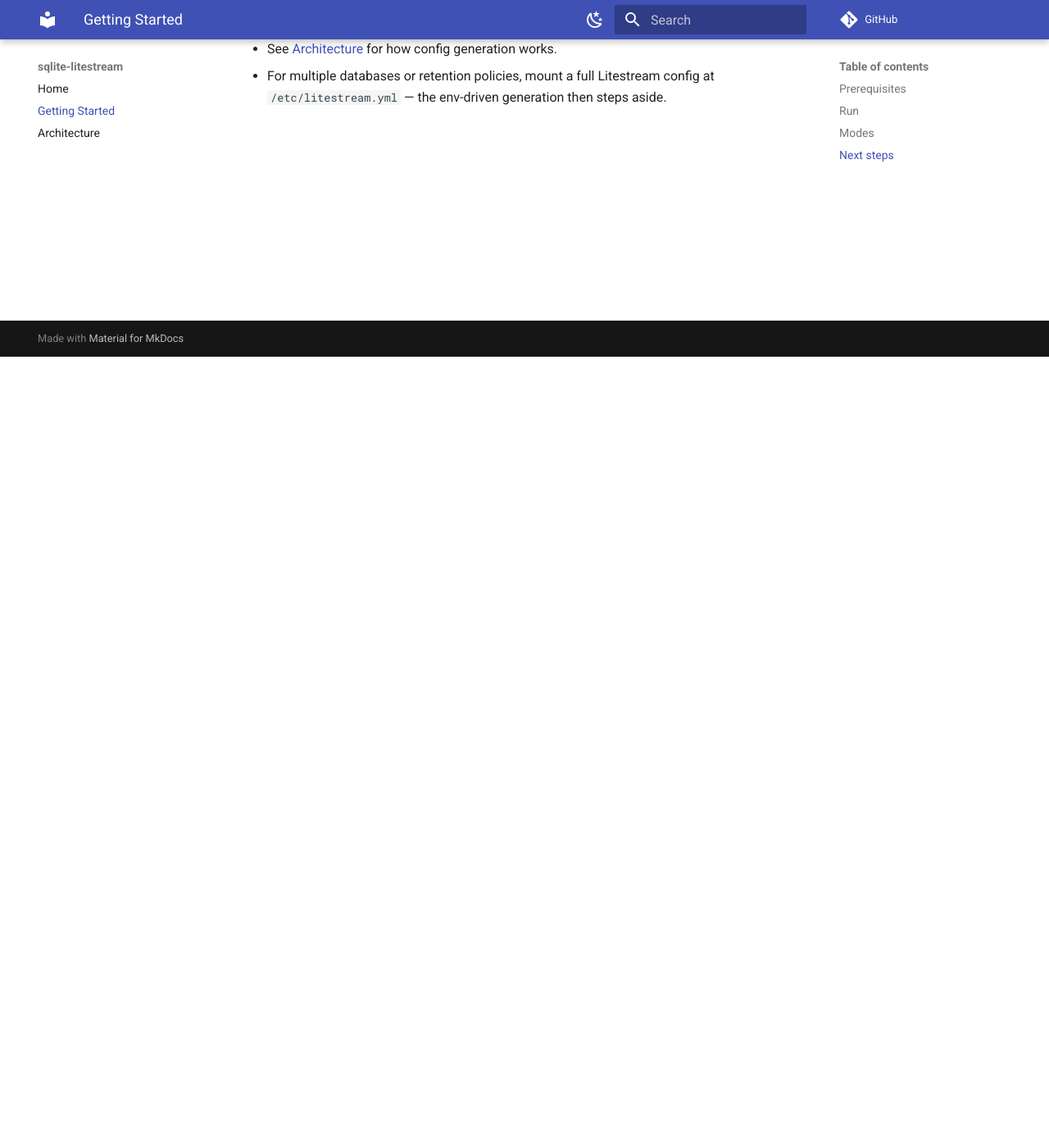
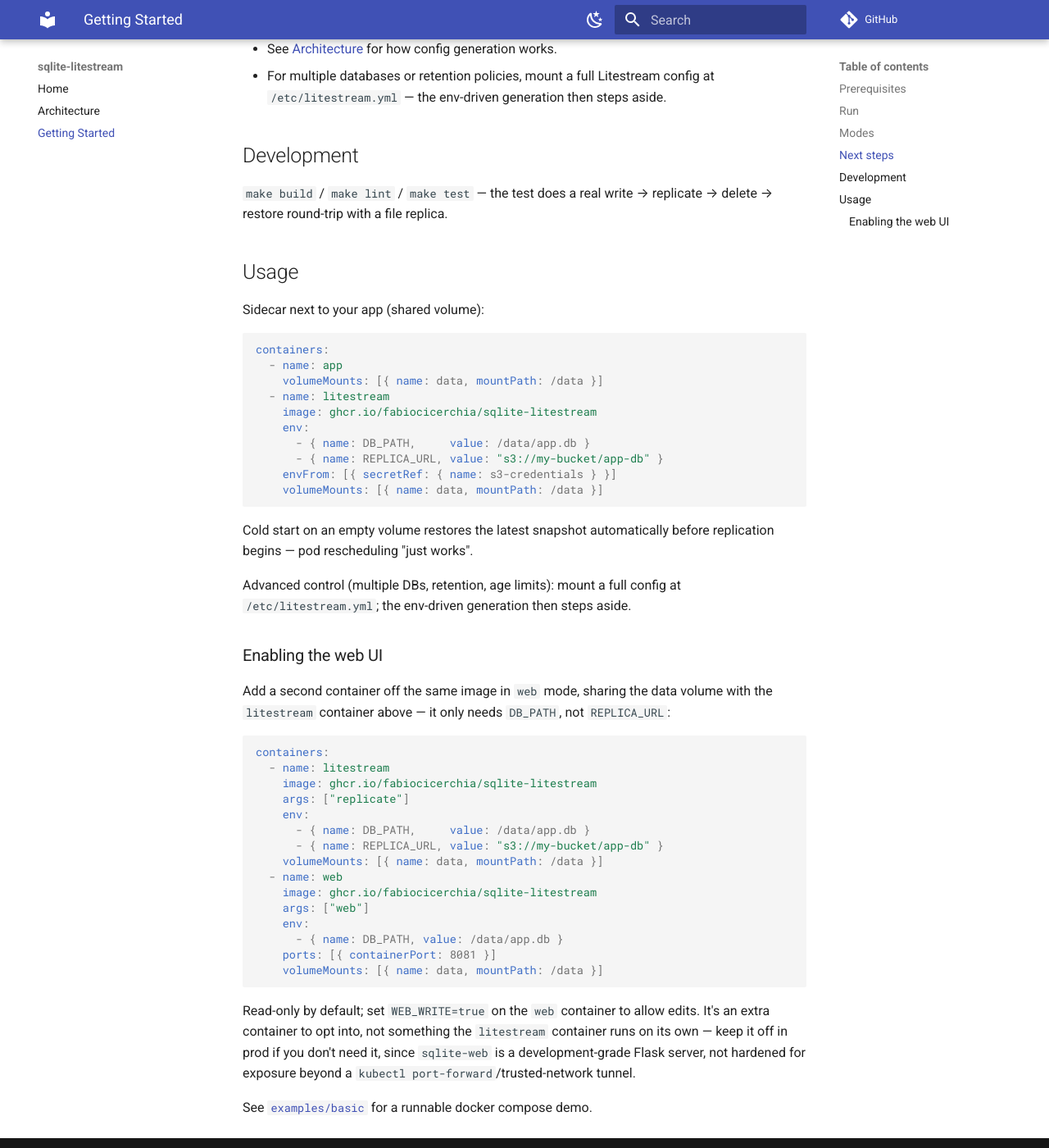
Before and after one commit to fabiocicerchia/sqlite-litestream, an MkDocs documentation site: the page built from docs/getting-started.md, in a window 1280 px wide and 1400 px high, scrolled down 965 px. Shown: the whole window at 82% size. Built offline with MkDocs 1.6.1 and Material for MkDocs 9.7.7, drawn with Linux system fonts in a browser that asks for light colours; comment, search, counter and statistics services are not loaded.

Commit message:
docs: move reference material out of the README
Configuration, architecture notes and long-form reference now live under
docs/, indexed from docs/README.md and the mkdocs nav. Sections were moved
verbatim, not rewritten.

Co-Authored-By: Claude Opus 5 (1M context) <noreply@anthropic.com>
Claude-Session: https://claude.ai/code/session_014V7zv8ngF2y1kw7Bfrkcg5

````diff
--- a/docs/getting-started.md
+++ b/docs/getting-started.md
@@ -34,3 +34,63 @@ from the replica if `DB_PATH` is missing, then replicates continuously.
 - See [Architecture](architecture.md) for how config generation works.
 - For multiple databases or retention policies, mount a full Litestream config
   at `/etc/litestream.yml` — the env-driven generation then steps aside.
+
+## Development
+
+`make build` / `make lint` / `make test` — the test does a real
+write → replicate → delete → restore round-trip with a file replica.
+
+## Usage
+
+Sidecar next to your app (shared volume):
+
+```yaml
+containers:
+  - name: app
+    volumeMounts: [{ name: data, mountPath: /data }]
+  - name: litestream
+    image: ghcr.io/fabiocicerchia/sqlite-litestream
+    env:
+      - { name: DB_PATH,     value: /data/app.db }
+      - { name: REPLICA_URL, value: "s3://my-bucket/app-db" }
+    envFrom: [{ secretRef: { name: s3-credentials } }]
+    volumeMounts: [{ name: data, mountPath: /data }]
+```
+
+Cold start on an empty volume restores the latest snapshot automatically
+before replication begins — pod rescheduling "just works".
+
+Advanced control (multiple DBs, retention, age limits): mount a full config
+at `/etc/litestream.yml`; the env-driven generation then steps aside.
+
+### Enabling the web UI
+
+Add a second container off the same image in `web` mode, sharing the data
+volume with the `litestream` container above — it only needs `DB_PATH`, not
+`REPLICA_URL`:
+
+```yaml
+containers:
+  - name: litestream
+    image: ghcr.io/fabiocicerchia/sqlite-litestream
+    args: ["replicate"]
+    env:
+      - { name: DB_PATH,     value: /data/app.db }
+      - { name: REPLICA_URL, value: "s3://my-bucket/app-db" }
+    volumeMounts: [{ name: data, mountPath: /data }]
+  - name: web
+    image: ghcr.io/fabiocicerchia/sqlite-litestream
+    args: ["web"]
+    env:
+      - { name: DB_PATH, value: /data/app.db }
+    ports: [{ containerPort: 8081 }]
+    volumeMounts: [{ name: data, mountPath: /data }]
+```
+
+Read-only by default; set `WEB_WRITE=true` on the `web` container to allow
+edits. It's an extra container to opt into, not something the `litestream`
+container runs on its own — keep it off in prod if you don't need it, since
+`sqlite-web` is a development-grade Flask server, not hardened for exposure
+beyond a `kubectl port-forward`/trusted-network tunnel.
+
+See [`examples/basic`](../examples/basic) for a runnable docker compose demo.
--- a/mkdocs.yml
+++ b/mkdocs.yml
@@ -13,8 +13,8 @@ theme:
 
 nav:
   - Home: README.md
+  - Architecture: architecture.md
   - Getting Started: getting-started.md
-  - Architecture: architecture.md
 
 markdown_extensions:
   - admonition
````
Also changed, not shown: docs/README.md (+2 -4 lines).
